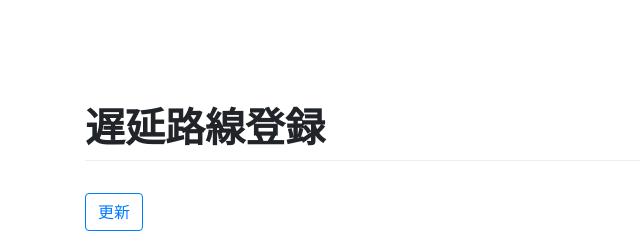
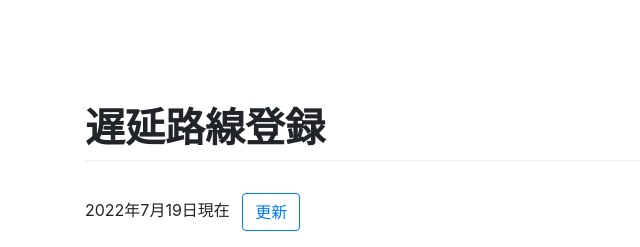
Before and after one commit to haku-noir/late-investigation, a Django app: page /delay/register/ in a window 1280 px wide. Shown: the part 103-350 px from the top of the page, without its empty margins (0-640 px from the left). Run offline with Django 4.2, Linux system fonts and the light colour scheme; the visitor is signed in with stand-in values (Sample User, id 1); data that the repository does not hold is empty; parts of the project's set-up code (start-up, migrations or seed data) failed here and were passed over; some libraries are stand-ins or nearby versions.

Commit message:
add: show today function

```diff
--- a/app/late_investigation/templates/delay/register.html
+++ b/app/late_investigation/templates/delay/register.html
@@ -22,8 +22,9 @@
 <form method="post">
   <div class="form-group">
     {% csrf_token %}
+    {{ today }}現在
     <input type="hidden" name="update" value="True"/>
-    <input type="submit" class="btn btn-outline-primary" value="更新" />
+    <input type="submit" class="btn btn-outline-primary mx-2" value="更新" />
   </div>
 </form>
 <form enctype="multipart/form-data" method="post">
--- a/app/late_investigation/templates/home.html
+++ b/app/late_investigation/templates/home.html
@@ -19,6 +19,8 @@
   </div>
 </div>
 {% else %}
+<p class="bs-component">{{ today }}</p>
+  {% if is_existed %}
   <form enctype="multipart/form-data" method="post">
     {% csrf_token %}
     <table class="table table-hover">
@@ -47,5 +49,8 @@
       <input type="submit" class="btn btn-info" value="登録" />
     </p>
   </form>
+  {% else %}
+  <h3>遅延した路線はありません</h3>
+  {% endif %}
 {% endif %}
 {% endblock %}
--- a/app/late_investigation/views.py
+++ b/app/late_investigation/views.py
@@ -20,8 +20,10 @@ class Home(LoginRequiredMixin, TemplateView):
 
     def __init__(self):
         self.params = {
+            "today": str(now.get("year"))+"年"+str(now.get("month"))+"月"+str(now.get("day"))+"日",
             "user_route_ids": [],
             "delays": Delay.objects.all(),
+            "is_existed": False,
             "delay_ids": [],
             "UserDelayCreate": False,
         }
@@ -33,8 +35,10 @@ class Home(LoginRequiredMixin, TemplateView):
         if request.user.is_teacher:
             return redirect('/user/delay')
 
+        self.params["today"] = str(now.get("year"))+"年"+str(now.get("month"))+"月"+str(now.get("day"))+"日"
         self.params["user_route_ids"] = [route.id for route in request.user.routes.all()]
         self.params["delays"] = Delay.objects.filter(**now)
+        self.params["is_existed"] = len(self.params["delays"]) != 0
         self.params["delay_ids"] = [userdelay.delay.id for userdelay in UserDelay.objects.filter(user=request.user)]
         self.params["UserDelayCreate"] = False
         return render(request,"home.html", context=self.params)
@@ -198,6 +202,7 @@ class DelayRegister(LoginRequiredMixin, TemplateView):
     def __init__(self):
         self.params = {
             "infos" : [],
+            "today": str(now.get("year"))+"年"+str(now.get("month"))+"月"+str(now.get("day"))+"日",
             "today_delay_routes": [delay.route for delay in Delay.objects.filter(**now)],
             "DelayCreate": False,
         }
@@ -206,13 +211,6 @@ class DelayRegister(LoginRequiredMixin, TemplateView):
         dt_now_jst = datetime.datetime.now(datetime.timezone(datetime.timedelta(hours=9)))
         now = {"year": dt_now_jst.year,"month": dt_now_jst.month,"day": dt_now_jst.day,}
         info = getinfo()
-
-        routes = Route.objects.all()
-        times = [info.get(route.name) if route.name in info else "不明" for route in routes]
-        infos = []
-        for i in range(len(routes)):
-            infos.append({'route':routes[i], 'time':times[i]})
-        self.params["infos"] = infos
 
     # Get処理
     def get(self,request):
@@ -225,6 +223,7 @@ class DelayRegister(LoginRequiredMixin, TemplateView):
         for i in range(len(routes)):
             infos.append({'route':routes[i], 'time':times[i]})
         self.params["infos"] = infos
+        self.params["today"] = str(now.get("year"))+"年"+str(now.get("month"))+"月"+str(now.get("day"))+"日"
         self.params["today_delay_routes"] = [delay.route for delay in Delay.objects.filter(**now)]
         self.params["DelayCreate"] = False
         return render(request,"delay/register.html", context=self.params)
```
Lines whose indentation alone changed are shown as unchanged.
